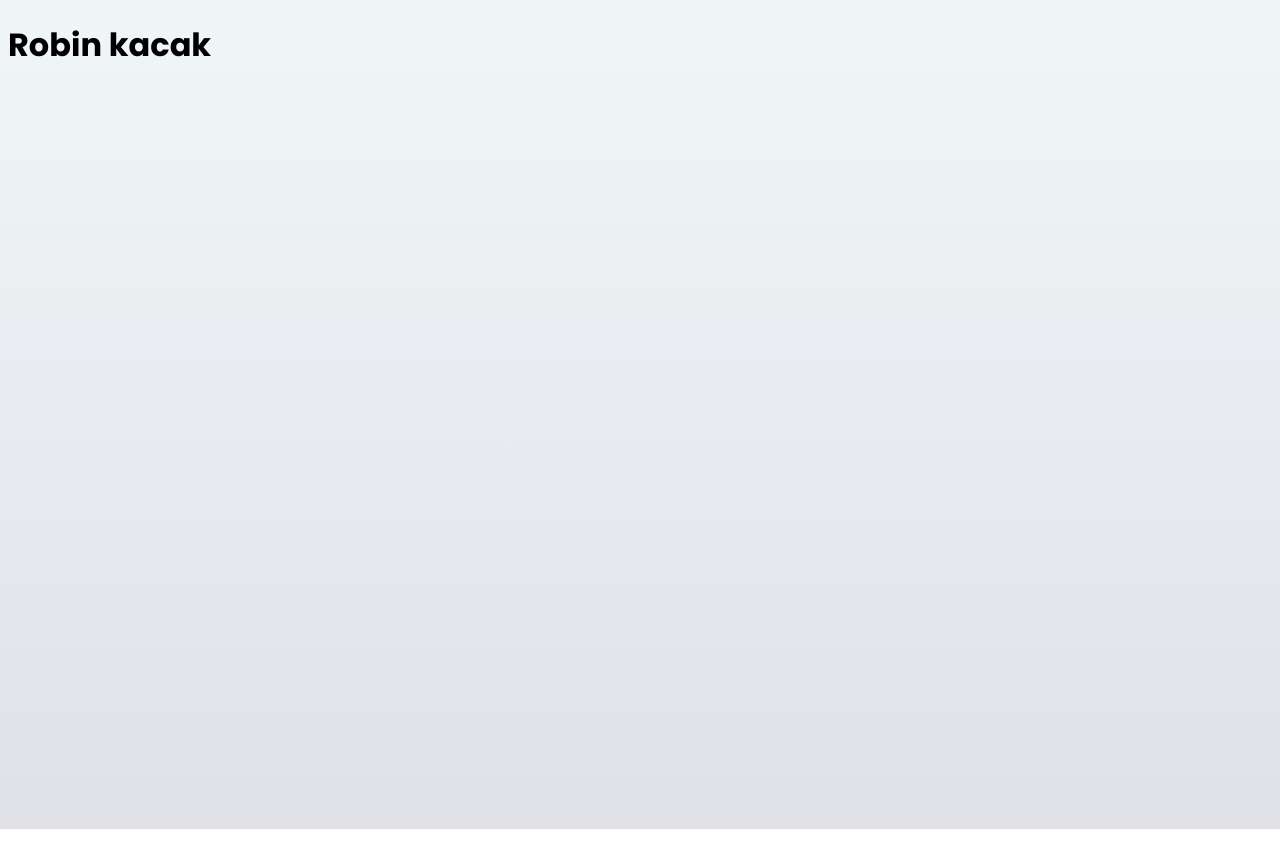
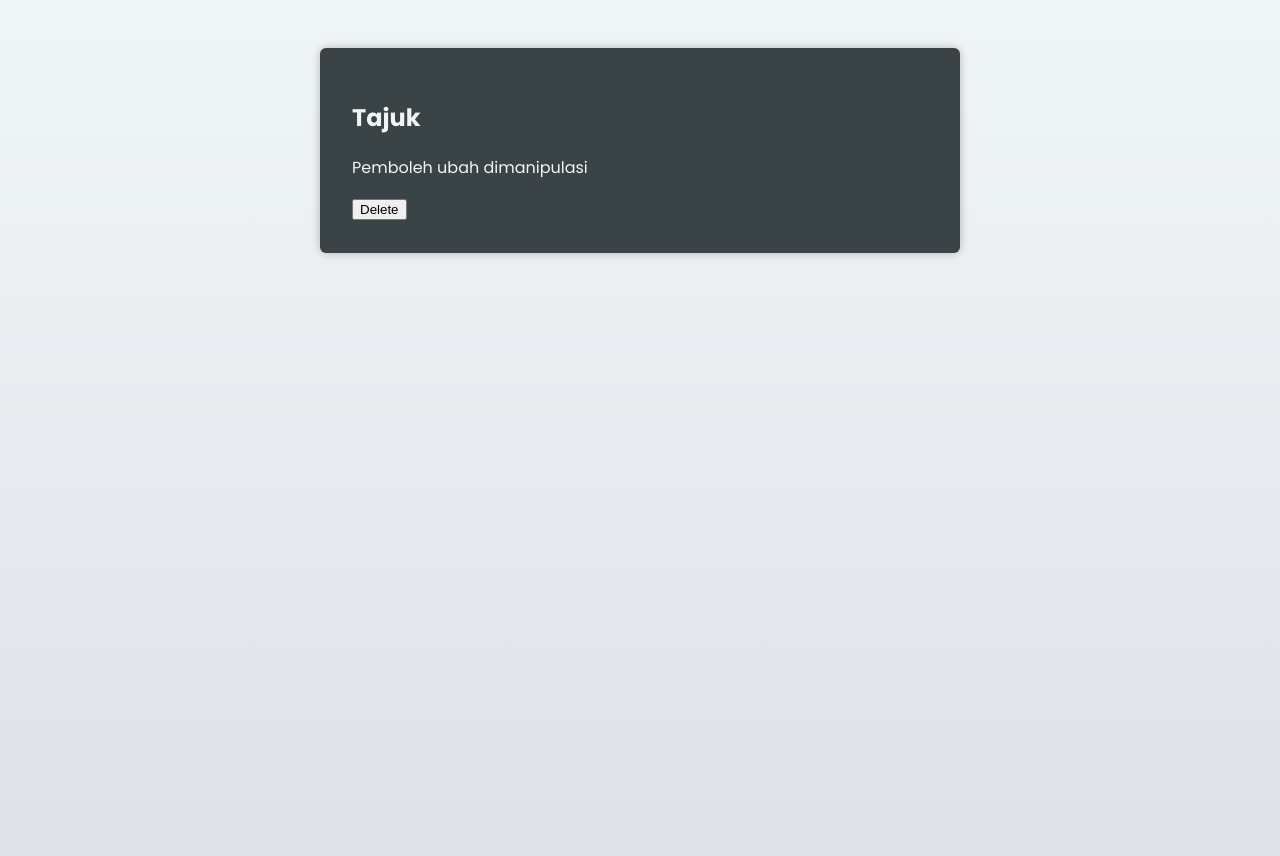
Before and after one commit to ainmutaqorrobin/TodoGoalList, a React (Vite) app: page / in a window 1280 px wide. Before the commit the page ends 829 px from the top, so only its background shows below. Built offline with nearby package versions, Linux system fonts and the light colour scheme.

Commit message:
added interface for CourseGoal component props

```diff
--- a/src/App.tsx
+++ b/src/App.tsx
@@ -1,3 +1,9 @@
+import CourseGoal from "./components/CourseGoal";
+
 export default function App() {
-  return <h1>Robin kacak</h1>;
+  return (
+    <main>
+      <CourseGoal title="Tajuk" description="Pemboleh ubah dimanipulasi" />
+    </main>
+  );
 }
--- /dev/null
+++ b/src/components/CourseGoal.tsx
@@ -0,0 +1,15 @@
+interface CourseGoalProps {
+  title: string;
+  description: string;
+}
+export default function CourseGoal(props: CourseGoalProps) {
+  return (
+    <article>
+      <div>
+        <h2>{props.title}</h2>
+        <p>{props.description}</p>
+      </div>
+      <button>Delete</button>
+    </article>
+  );
+}
```
Also changed, not shown: src/main.tsx (+7 -7 lines).
